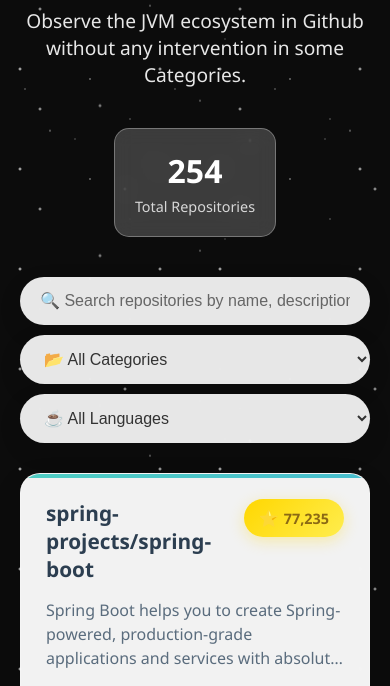
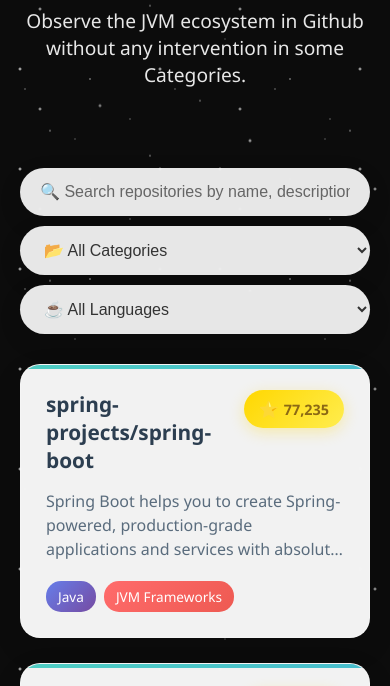
Before and after one commit to jabrena/the-watcher, a plain HTML site: page docs/index.html in a window 390 px wide. Shown: the part 136-822 px from the top of the page. Drawn offline with Linux system fonts and the light colour scheme.

Commit message:
Improving responsive view (#11)

```diff
--- a/docs/index.html
+++ b/docs/index.html
@@ -19,7 +19,7 @@
         </div>
 
         <div class="stats">
-            <div class="stat-card">
+            <div class="stat-card stat-card-mobile-hidden">
                 <span class="stat-number" id="totalRepos">-</span>
                 <div class="stat-label">Total Repositories</div>
             </div>
```
